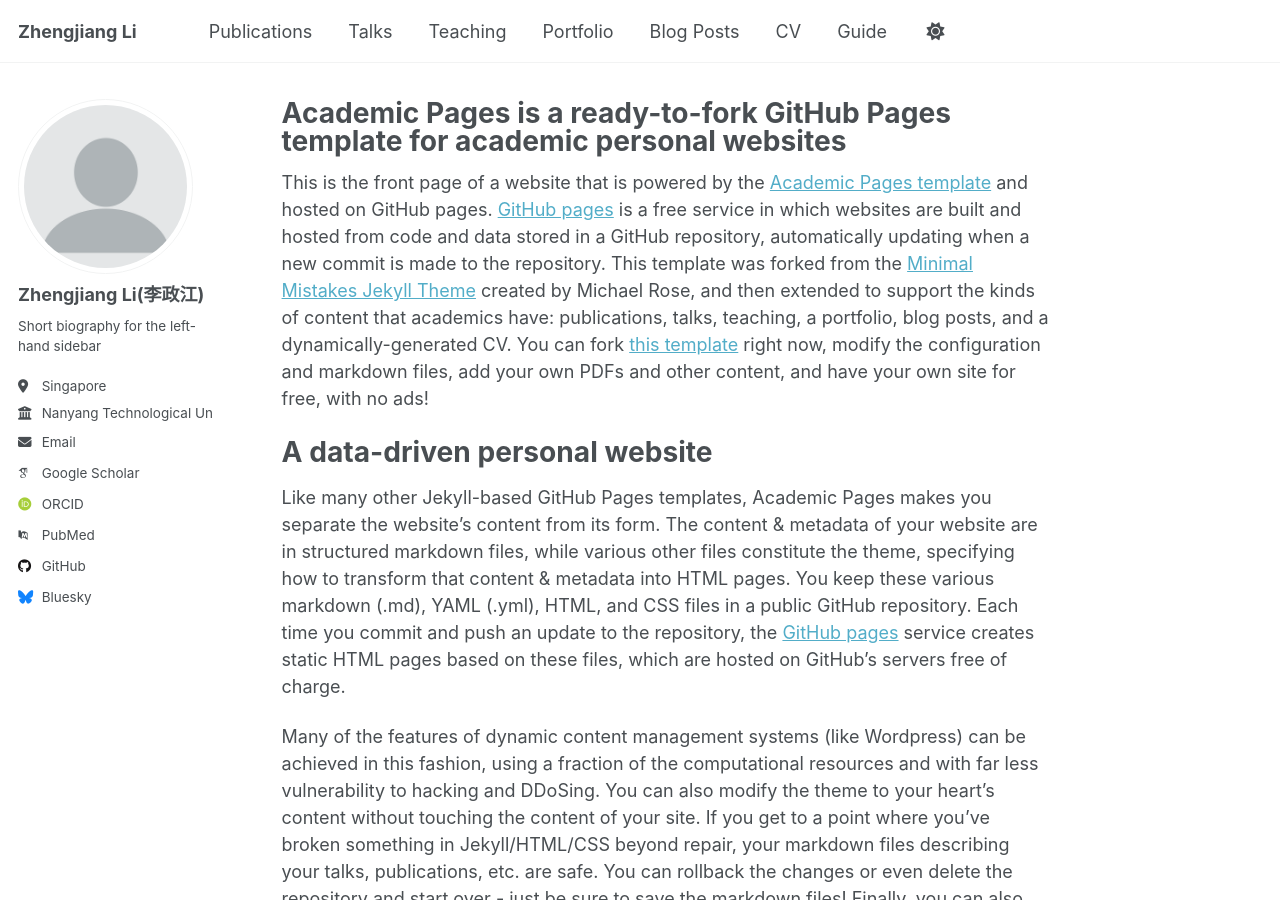
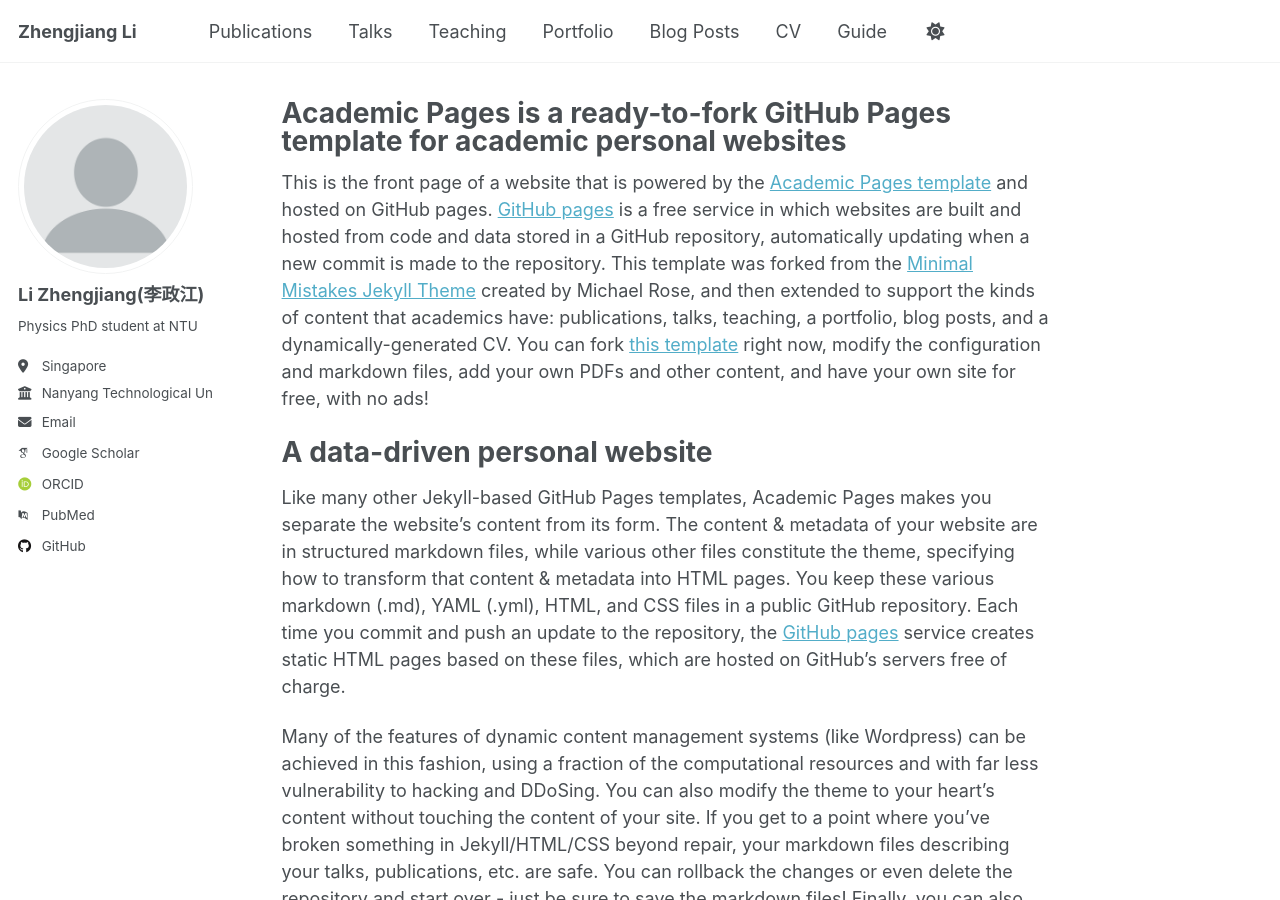
Before and after one commit to Li-Zhengjiang/Li-Zhengjiang.github.io, a Jekyll site: the page built from _pages/about.md, in a window 1280 px wide and 900 px high. Built offline with Jekyll 4.4.1, drawn with Linux system fonts in a browser that asks for light colours; some web fonts are replaced.

Commit message:
_config.yml

```diff
--- a/_config.yml
+++ b/_config.yml
@@ -23,9 +23,9 @@ repository               : "academicpages/academicpages.github.io"
 author:
   # Biographic information
   avatar           : "profile.png"
-  name             : "Zhengjiang Li(李政江)"
+  name             : "Li Zhengjiang(李政江)"
   pronouns         : # example: "she/her"
-  bio              : "Short biography for the left-hand sidebar"
+  bio              : "Physics PhD student at NTU"
   location         : "Singapore"
   employer         : "Nanyang Technological University"
   uri              : # URL
@@ -34,9 +34,9 @@ author:
   # Academic websites
   academia         : # URL
   arxiv            : # URL - Update with the correct link to your profile
-  googlescholar    : "https://scholar.google.com/citations?user=PS_CX0AAAAAJ"
+  googlescholar    : "https://scholar.google.com/citations?user=t5ljRiIAAAAJ&hl"
   impactstory      : # URL
-  orcid            : "http://orcid.org/yourorcidurl"
+  orcid            : "http://orcid.org/0009-0007-4601-2946"
   semantic         : # URL
   pubmed           : "https://www.ncbi.nlm.nih.gov/pubmed/?term=john+snow"
   researchgate     : # URL
@@ -51,7 +51,7 @@ author:
   stackoverflow    : # User number or user number and name (i.e., use "1" or "1/jeff-atwood")
 
   # Social media
-  bluesky          : "bsky.app" # Replace this with you Bluesky username
+  bluesky          : #"bsky.app" # Replace this with you Bluesky username
   facebook         : # Username
   flickr           : # Username
   foursquare       : # Username
```
